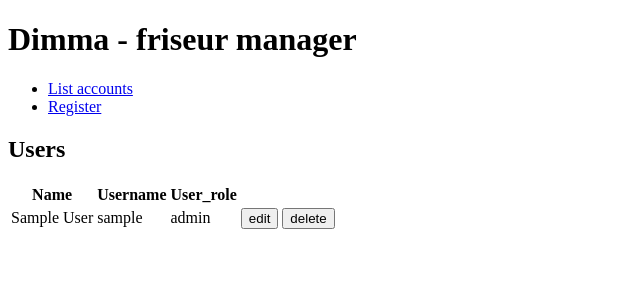
After one commit to stadibo/friseur-manager, a Flask app: page /users/list in a window 1280 px wide. The commit adds this page. Shown: the top 300 px of the page, without its empty margins (0-640 px from the left). Run offline with Flask 2, Linux system fonts and the light colour scheme; tables that the repository leaves empty hold one stand-in row (values such as "Sample post").

Commit message:
renamed account to user and added edit + delete functionality for users

```diff
--- a/application/__init__.py
+++ b/application/__init__.py
@@ -10,7 +10,7 @@ db = SQLAlchemy(app)
 
 from application import views
 
-from application.accounts import models
-from application.accounts import views
+from application.users import models
+from application.users import views
 
 db.create_all()
--- a/application/templates/index.html
+++ b/application/templates/index.html
@@ -2,6 +2,6 @@
 
 {% block body %}
   <p>
-    Hello world!
+    Is your hair throwing errors? We can fix that.
   </p>
 {% endblock %}
--- a/application/templates/layout.html
+++ b/application/templates/layout.html
@@ -2,14 +2,14 @@
 <html>
   <head>
     <meta charset="utf-8">
-    <title>F.E.U.R.</title>
+    <title>Dimme</title>
   </head>
 
   <body>
-
+    <h1>Dimma - friseur manager</h1>
     <ul>
-      <li><a href="{{ url_for('accounts_index') }}">List accounts</a></li>
-      <li><a href="{{ url_for('accounts_form') }}">Register</a></li>
+      <li><a href="{{ url_for('users_index') }}">List accounts</a></li>
+      <li><a href="{{ url_for('users_form') }}">Register</a></li>
     </ul>
 
     {% block body %}
--- /dev/null
+++ b/application/templates/users/list.html
@@ -0,0 +1,30 @@
+{% extends "layout.html" %}
+
+{% block body %}
+<h2>Users</h2>
+
+  <table>
+    <tr>
+      <th>Name</th>
+      <th>Username</th>
+      <th>User_role</th>
+    </tr>
+    {% for user in users %}
+    <tr>
+      <td>{{ user.name }}</td>
+      <td>{{ user.username }}</td>
+      <td>{{ user.user_role }}</td>
+      <td>
+        <form method="GET" action="{{ url_for('user_edit', user_id=user.id) }}">
+          <input type="submit" value="edit"/>
+        </form>
+      </td>
+      <td>
+        <form method="GET" action="{{ url_for('user_delete', user_id=user.id) }}">
+          <input type="submit" value="delete"/>
+        </form>
+      </td>
+    </tr>
+    {% endfor %}
+  </table>
+{% endblock %}
--- a/application/templates/accounts/new.html
+++ b/application/templates/users/new_user.html
@@ -1,7 +1,7 @@
 {% extends "layout.html" %}
 
 {% block body %}
-<form method="POST" action="{{ url_for('accounts_create') }}">
+<form method="POST" action="{{ url_for('users_create') }}">
   <label>Name </label>
   <input type="text" name="name"/><br>
 
--- a/application/accounts/models.py
+++ b/application/users/models.py
@@ -1,6 +1,9 @@
 from application import db
 
-class Account(db.Model):
+class User(db.Model):
+
+  __tablename__ = "account"
+
   id = db.Column(db.Integer, primary_key=True)
   date_created = db.Column(db.DateTime, default=db.func.current_timestamp())
   date_modified = db.Column(db.DateTime, default=db.func.current_timestamp(),
--- /dev/null
+++ b/application/users/views.py
@@ -0,0 +1,49 @@
+from application import app, db
+from flask import redirect, render_template, request, url_for
+from application.users.models import User
+
+@app.route("/users/list", methods=["GET"])
+def users_index():
+  return render_template("users/list.html", users = User.query.all())
+
+@app.route("/users/new")
+def users_form():
+  return render_template("users/new_user.html")
+
+@app.route("/users/edit_user/<user_id>", methods=["GET", "POST"])
+def user_edit(user_id):
+  user = User.query.get(user_id)
+  if request.method == "GET":
+    return render_template("users/edit_user.html", user=user)
+
+  rf = request.form
+
+  user.name = rf.get("name")
+  user.username = rf.get("username")
+  user.password = rf.get("password")
+
+  db.session().commit()
+
+  return redirect(url_for("users_index"))
+
+@app.route("/users/delete/<user_id>", methods=["GET"])
+def user_delete(user_id):
+  db.session().delete(User.query.get(user_id))
+  db.session().commit()
+
+  return redirect(url_for("users_index"))
+
+@app.route("/users/new_user", methods=["POST"])
+def users_create():
+  rf = request.form
+  user = User(
+    rf.get("name"),
+    rf.get("username"),
+    rf.get("password"),
+    "loyal"
+  )
+
+  db.session().add(user)
+  db.session().commit()
+
+  return redirect(url_for("users_index"))
```
Also changed, not shown: application/accounts/views.py (deleted, +0 -34 lines), application/templates/accounts/list.html (deleted, +0 -24 lines), application/templates/users/edit_user.html (added, +16 -0 lines), application/users/__init__.py (added).
